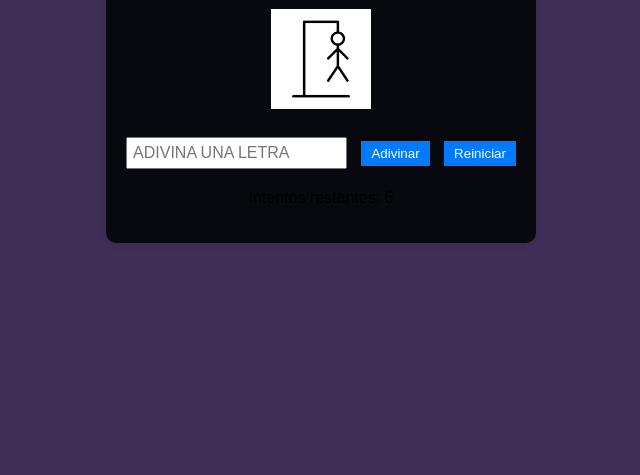
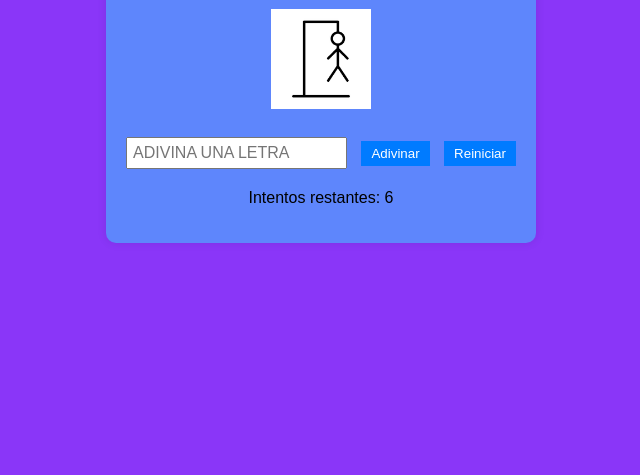
Before and after one commit to mvrtin64/ahorcado-game, a website: page public/index.html in a window 1280 px wide. Shown: the part 325-800 px from the top of the page, without its empty margins (319-959 px from the left). Drawn offline with Linux system fonts and the light colour scheme.

Commit message:
cambio de background-color y container-color

```diff
--- a/public/styles.css
+++ b/public/styles.css
@@ -1,6 +1,6 @@
 body {
   font-family: Arial, sans-serif;
-  background-color: #3f2e56;
+  background-color: #8a36f8;
   margin: 0;
   padding: 0;
   display: flex;
@@ -10,7 +10,7 @@ body {
 }
 
 .container {
-  background-color: #07090F;
+  background-color: #5e86fc;
   border-radius: 10px;
   box-shadow: 0 0 10px rgba(0, 0, 0, 0.1);
   text-align: center;
```
